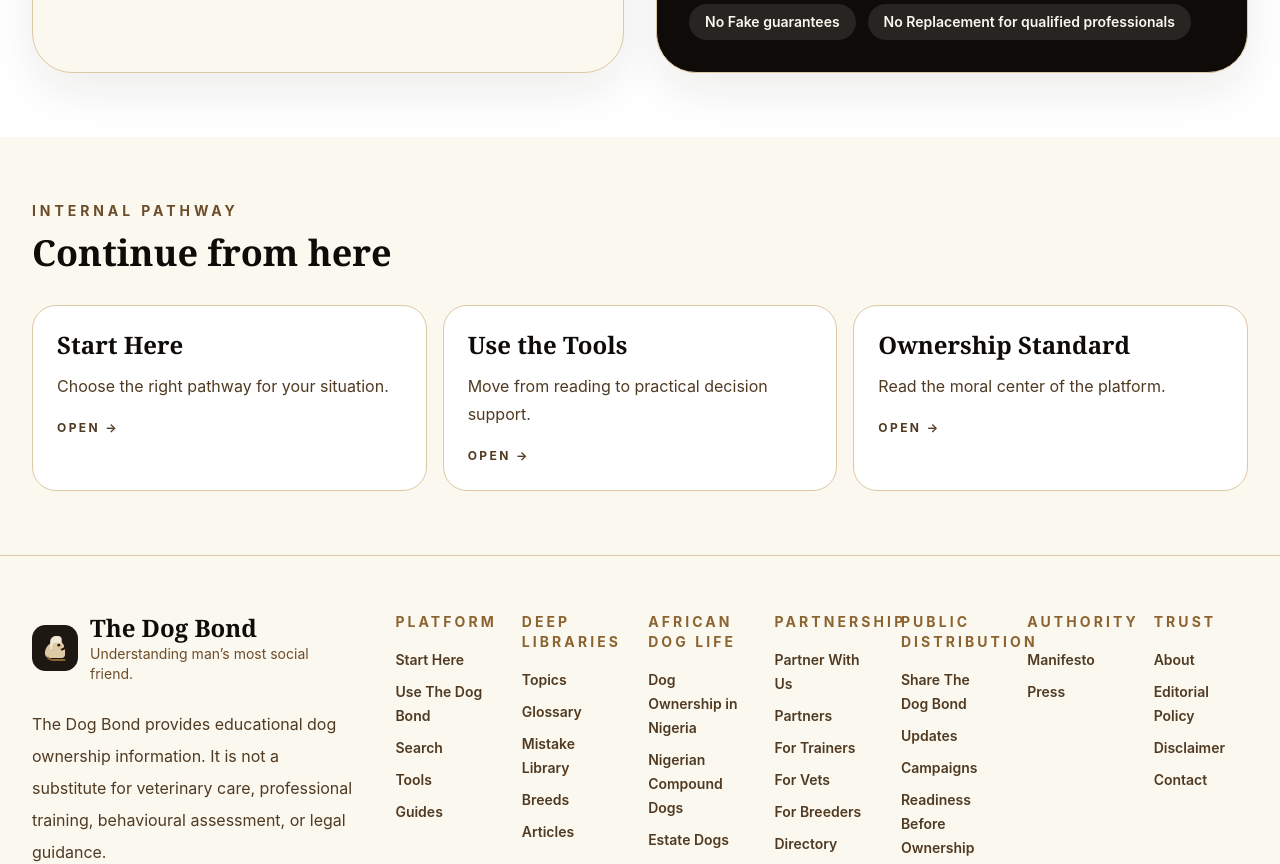
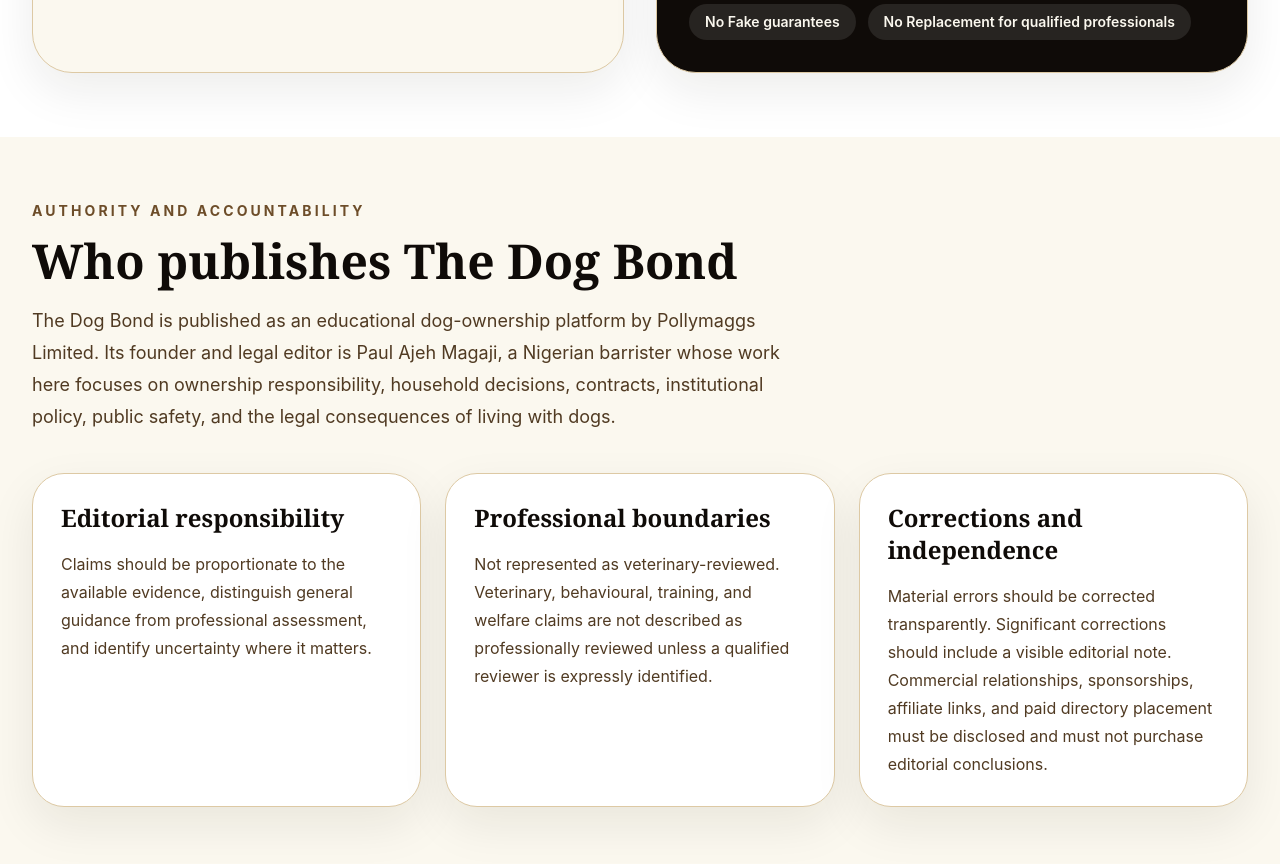
Before and after one commit to godwillmakeaday/the-dog-bond, a Next.js app: page /about in a window 1280 px wide. Shown: the part 980-1844 px from the top of the page. Built offline with nearby package versions, Linux system fonts and the light colour scheme; no server answers.

Commit message:
Authority: strengthen About page transparency

```diff
--- a/app/about/page.tsx
+++ b/app/about/page.tsx
@@ -3,6 +3,12 @@
 import { Header } from "@/components/Header";
 import { PageHero } from "@/components/PageHero";
 import { RelatedLinks } from "@/components/RelatedLinks";
+import {
+  defaultArticleAuthority,
+  editorialStandards,
+  paulMagaji,
+  publisher,
+} from "@/lib/authority";
 
 export const metadata: Metadata = {
   title: "About The Dog Bond",
@@ -32,6 +38,59 @@
           </div>
         </div>
       </section>
+      <section className="bg-earth-50 px-5 py-16 lg:px-8">
+        <div className="mx-auto max-w-7xl">
+          <div className="max-w-3xl">
+            <p className="text-sm font-bold uppercase tracking-[0.22em] text-earth-600">
+              Authority and accountability
+            </p>
+            <h2 className="mt-4 font-display text-4xl font-semibold text-earth-950 md:text-5xl">
+              Who publishes The Dog Bond
+            </h2>
+            <p className="mt-5 text-lg leading-8 text-earth-700">
+              {publisher.name} is published as an educational dog-ownership
+              platform by {publisher.legalPublisher}. Its founder and legal
+              editor is {paulMagaji.name}, a Nigerian barrister whose work here
+              focuses on ownership responsibility, household decisions,
+              contracts, institutional policy, public safety, and the legal
+              consequences of living with dogs.
+            </p>
+          </div>
+
+          <div className="mt-10 grid gap-6 lg:grid-cols-3">
+            <article className="rounded-[2rem] border border-earth-200 bg-white p-7 shadow-card">
+              <h3 className="font-display text-2xl font-semibold text-earth-950">
+                Editorial responsibility
+              </h3>
+              <p className="mt-4 leading-7 text-earth-700">
+                {editorialStandards.evidence}
+              </p>
+            </article>
+
+            <article className="rounded-[2rem] border border-earth-200 bg-white p-7 shadow-card">
+              <h3 className="font-display text-2xl font-semibold text-earth-950">
+                Professional boundaries
+              </h3>
+              <p className="mt-4 leading-7 text-earth-700">
+                {defaultArticleAuthority.veterinaryReviewStatus}. Veterinary,
+                behavioural, training, and welfare claims are not described as
+                professionally reviewed unless a qualified reviewer is
+                expressly identified.
+              </p>
+            </article>
+
+            <article className="rounded-[2rem] border border-earth-200 bg-white p-7 shadow-card">
+              <h3 className="font-display text-2xl font-semibold text-earth-950">
+                Corrections and independence
+              </h3>
+              <p className="mt-4 leading-7 text-earth-700">
+                {editorialStandards.corrections}{" "}
+                {editorialStandards.conflicts}
+              </p>
+            </article>
+          </div>
+        </div>
+      </section>
       <RelatedLinks title="Continue from here" links={[{ title: "Start Here", href: "/start-here", text: "Choose the right pathway for your situation." }, { title: "Use the Tools", href: "/tools", text: "Move from reading to practical decision support." }, { title: "Ownership Standard", href: "/ownership-standard", text: "Read the moral center of the platform." }]} />
       <Footer />
     </main>
```
